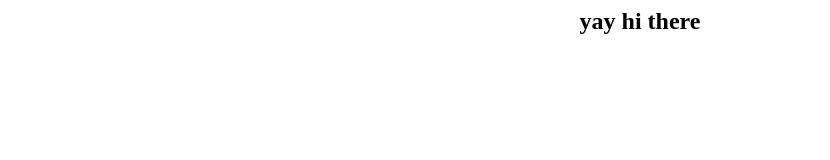
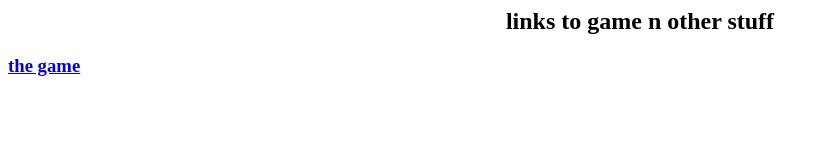
Before and after one commit to literallymadeforgif/hw-increment, a plain HTML site: page index.html in a window 1280 px wide. Shown: the whole page, without its empty margins (0-830 px from the left). Drawn offline with Linux system fonts and the light colour scheme.

Commit message:
Update index.html

```diff
--- a/index.html
+++ b/index.html
@@ -1,2 +1,3 @@
-<title>Do ur hw</title>
-<h2><center> yay hi there </center></h2>
+<title>linkys</title>
+<h2><center>links to game n other stuff</center></h2>
+<h3><a href="game">the game</a></h3>
```
